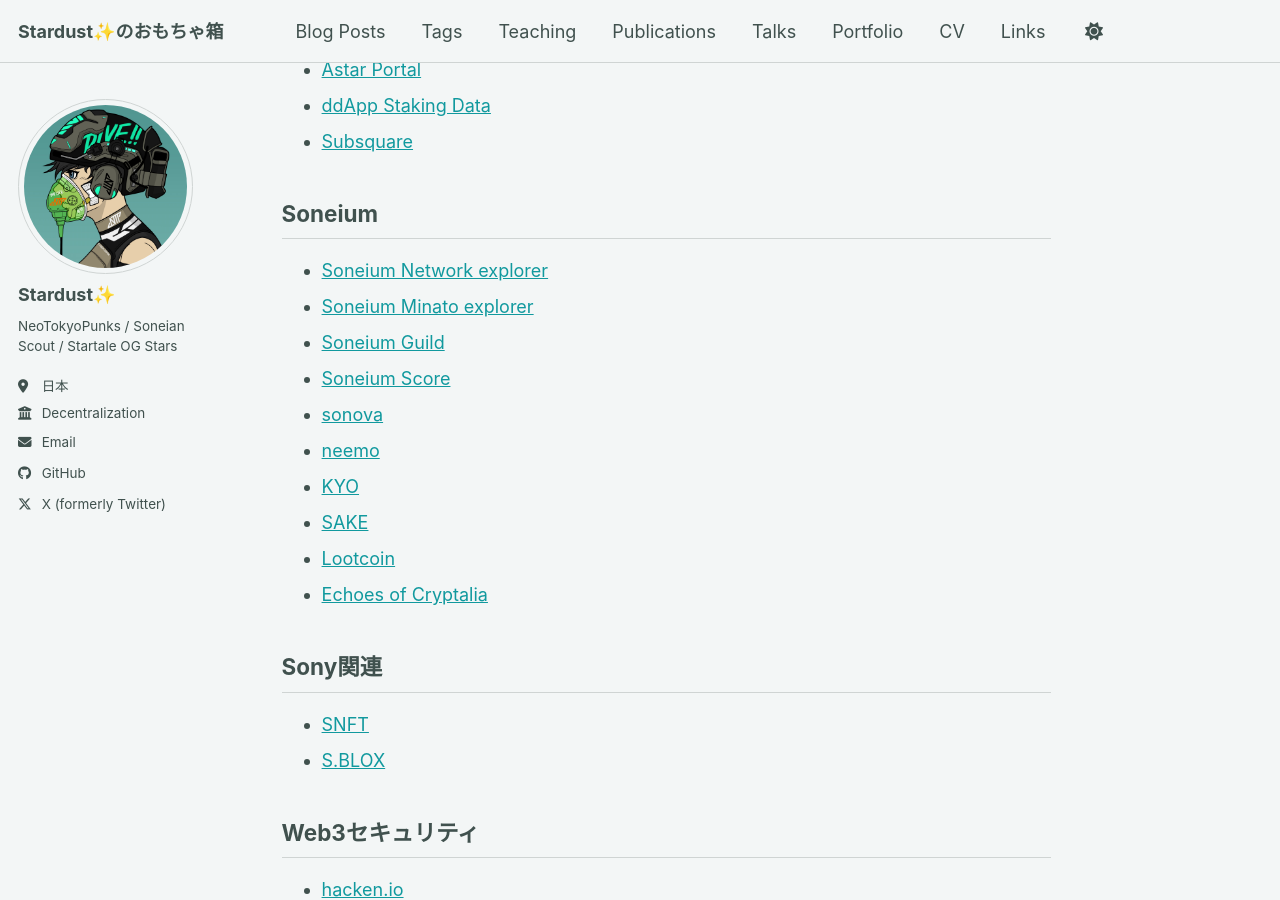
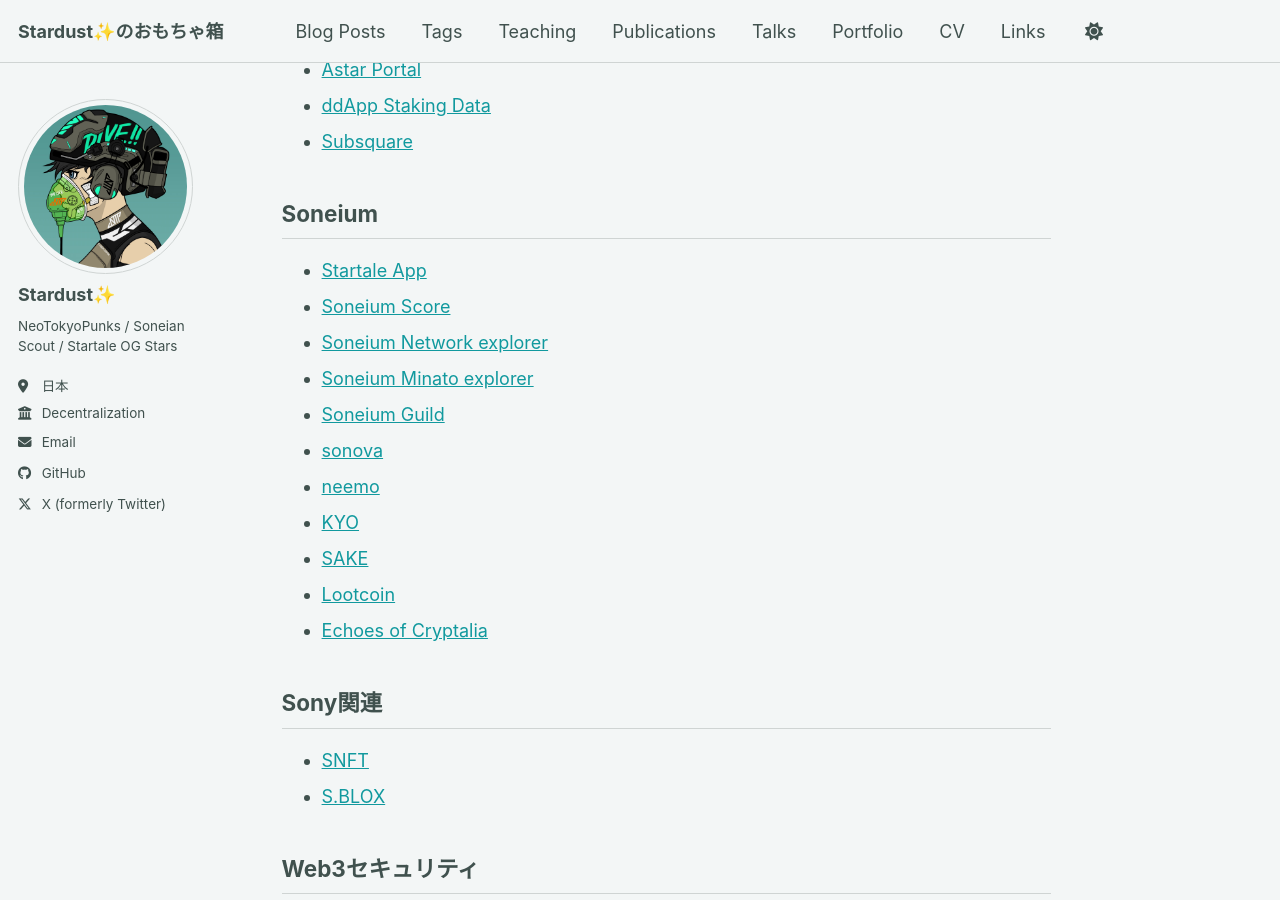
Before and after one commit to stardustdotbox/stardustdotbox.github.io, a Jekyll site: the page built from _pages/links.md, in a window 1280 px wide and 900 px high, scrolled down 3422 px. Built offline with Jekyll 4.4.1, drawn with Linux system fonts in a browser that asks for light colours; a script bundle is joined from its source files by our own code; library files that are not in the unit come from our copies.

Commit message:
Links集を作成する

```diff
--- a/_pages/links.md
+++ b/_pages/links.md
@@ -110,10 +110,11 @@
 
 ## Soneium
 
+ * [Startale App](https://app.startale.com/)
+ * [Soneium Score](https://portal.soneium.org/)
  * [Soneium Network explorer](https://soneium.blockscout.com/)
  * [Soneium Minato explorer](https://soneium-minato.blockscout.com/)
  * [Soneium Guild](https://soneium.guild.xyz/)
- * [Soneium Score](https://portal.soneium.org/)
  * [sonova](https://sonova.one/)
  * [neemo](https://neemo.finance/)
  * [KYO](https://app.kyo.finance/)
```
